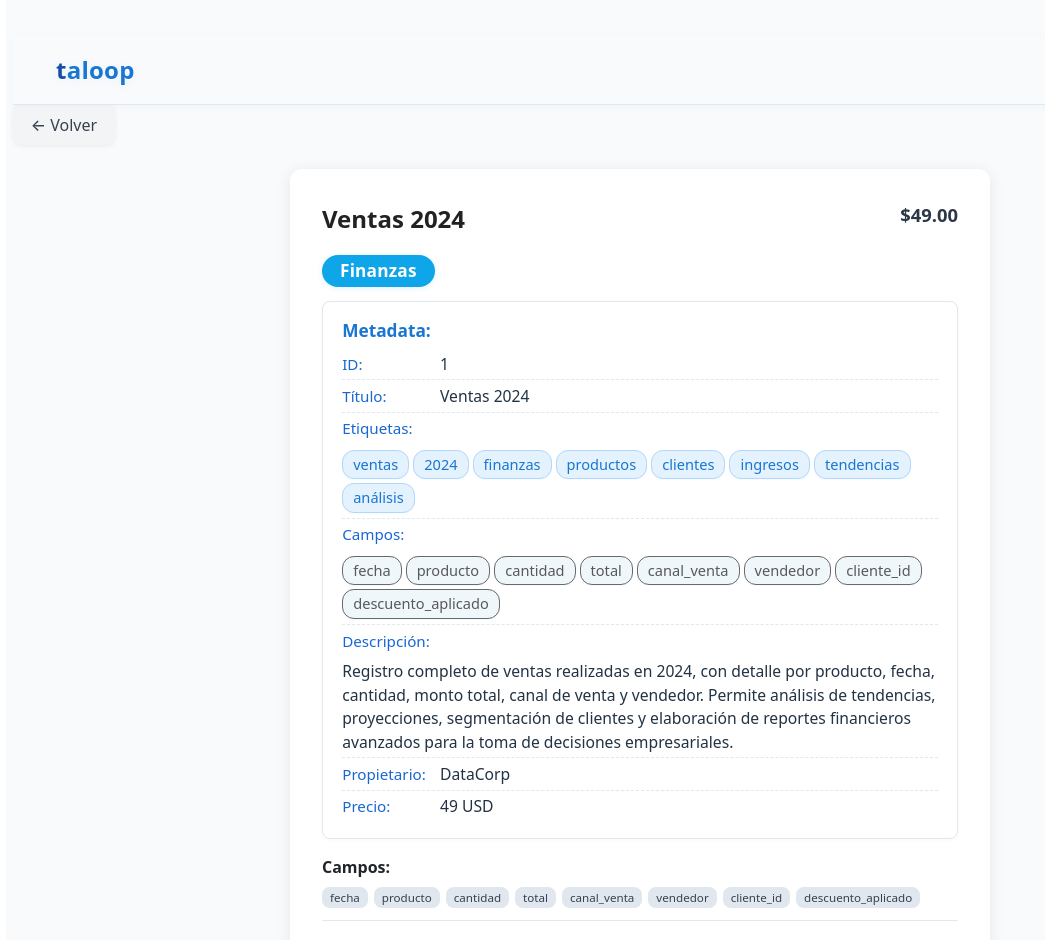
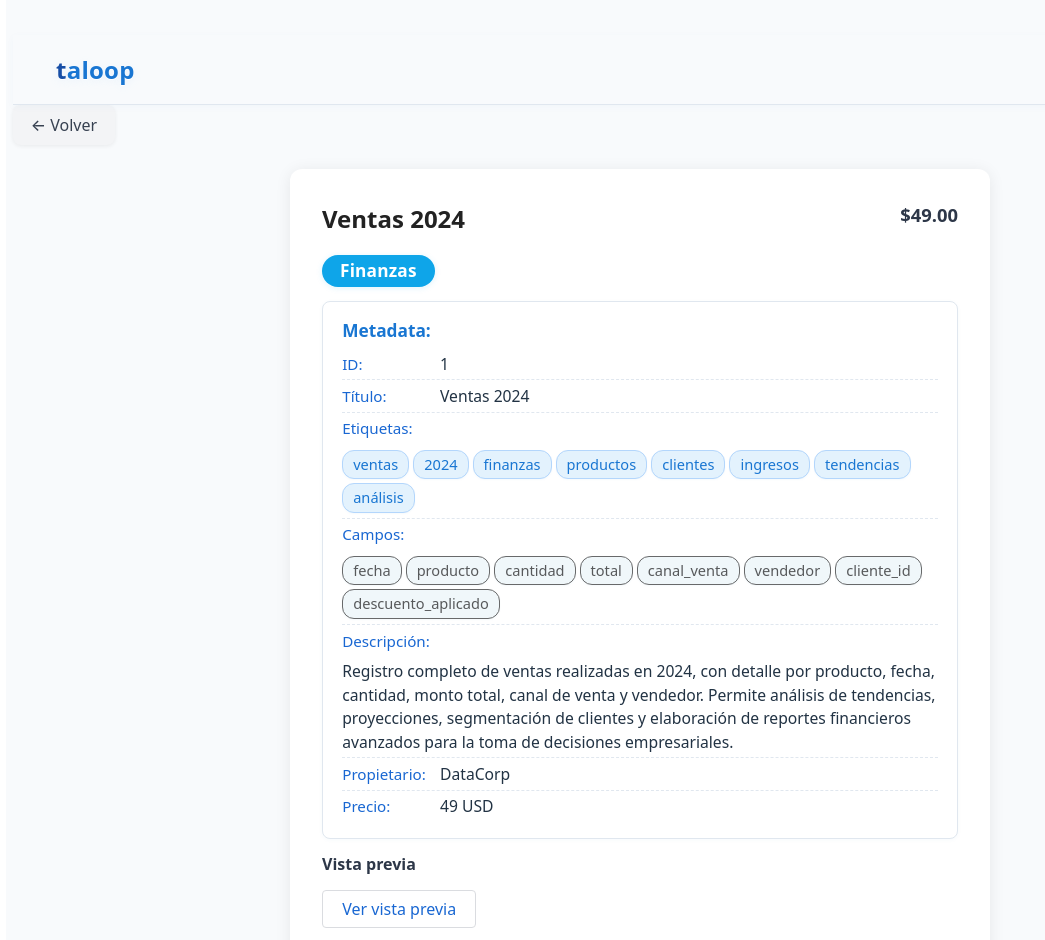
Before and after one commit to yonatan-alvarez-h/taloop-app, a React (Vite) app: page /datasets/1 in a window 1280 px wide. Shown: the top 940 px of the page, without its empty margins (0-1045 px from the left). Built offline with nearby package versions, Linux system fonts and the light colour scheme.

Commit message:
Improve DatasetDetails

```diff
--- a/src/components/dataset/Details/DatasetDetails.tsx
+++ b/src/components/dataset/Details/DatasetDetails.tsx
@@ -1,9 +1,6 @@
 import React from "react";
 import type { Dataset } from "../../../types/dataset";
 import categoryColors from "../../../data/categoryColors";
-import DatasetOwner from "../Owner/DatasetOwner";
-import DatasetFields from "../Fields/DatasetFields";
-import DatasetTags from "../Tags/DatasetTags";
 import DatasetPreview from "./Preview/DatasetPreview";
 import DatasetMetadata from "./Metadata/DatasetMetadata";
 
@@ -39,14 +36,8 @@ const DatasetDetails: React.FC<DatasetDetailsProps> = ({ dataset }) => {
           );
         })()}
 
-      {/* Metadata separada */}
+      {/* Metadata */}
       <DatasetMetadata dataset={dataset} />
-
-      {/* Campos */}
-      <div className="dataset-details-section">
-        <span className="fw-bold">Campos:</span>{" "}
-        <DatasetFields fields={dataset.fields} />
-      </div>
 
       {/* Vista previa */}
       <div
```
